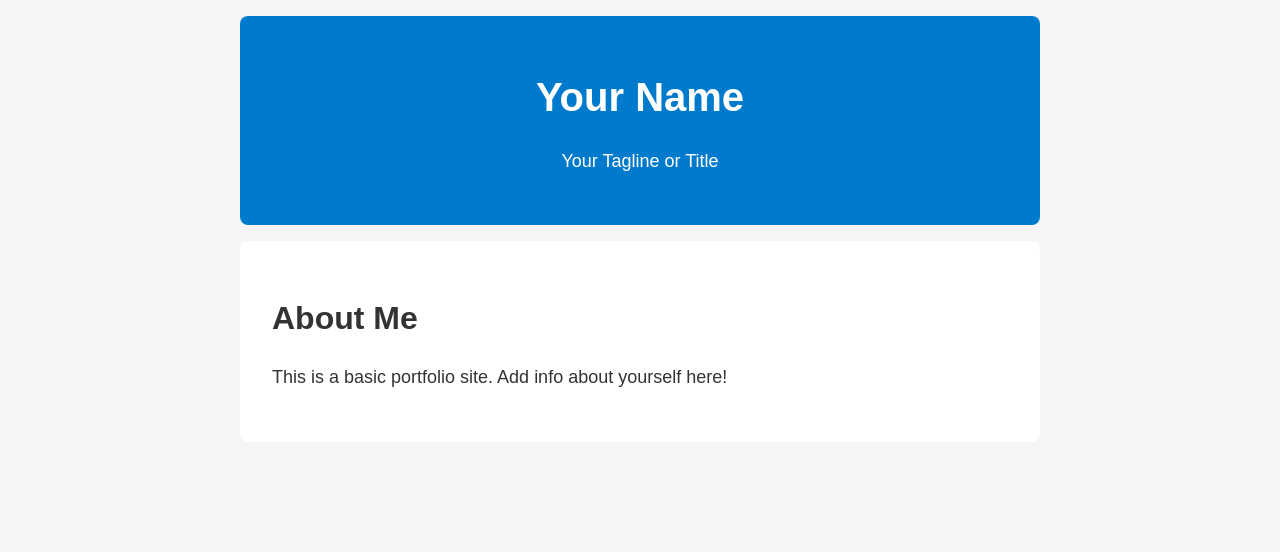
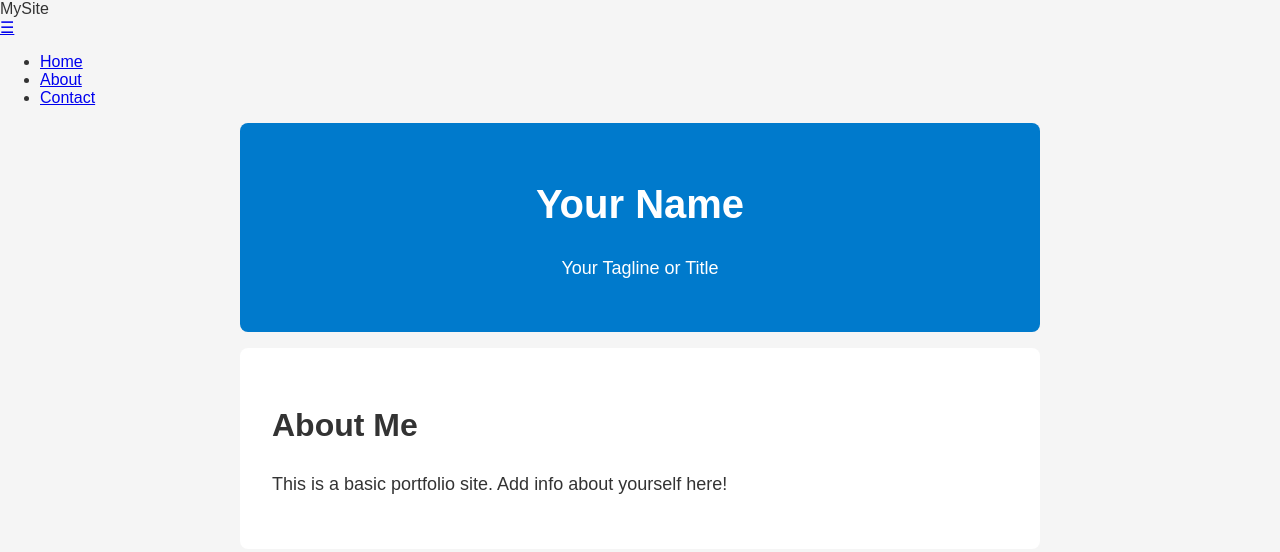
Before and after one commit to ste4goog7/ste.github.io, a plain HTML site: page index.html in a window 1280 px wide. Drawn offline with Linux system fonts and the light colour scheme.

Commit message:
Update index.html

```diff
--- a/index.html
+++ b/index.html
@@ -7,6 +7,19 @@
   <link rel="stylesheet" href="style.css" />
 </head>
 <body>
+<nav class="navbar">
+  <div class="brand-title">MySite</div>
+  <a href="javascript:void(0);" class="toggle-button" onclick="toggleMenu()">
+    ☰
+  </a>
+  <div class="navbar-links" id="navLinks">
+    <ul>
+      <li><a href="#">Home</a></li>
+      <li><a href="#about">About</a></li>
+      <li><a href="#contact">Contact</a></li>
+    </ul>
+  </div>
+</nav>
 
   <header>
     <h1>Your Name</h1>
```
